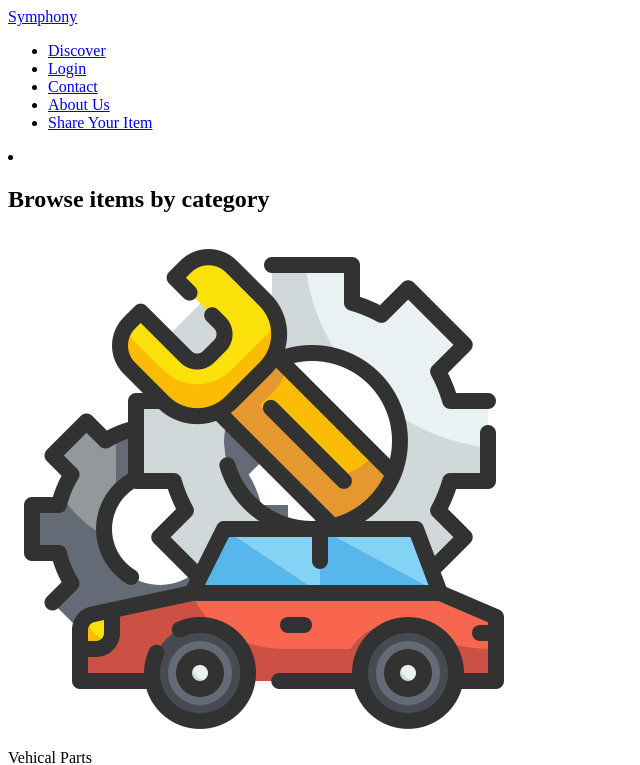
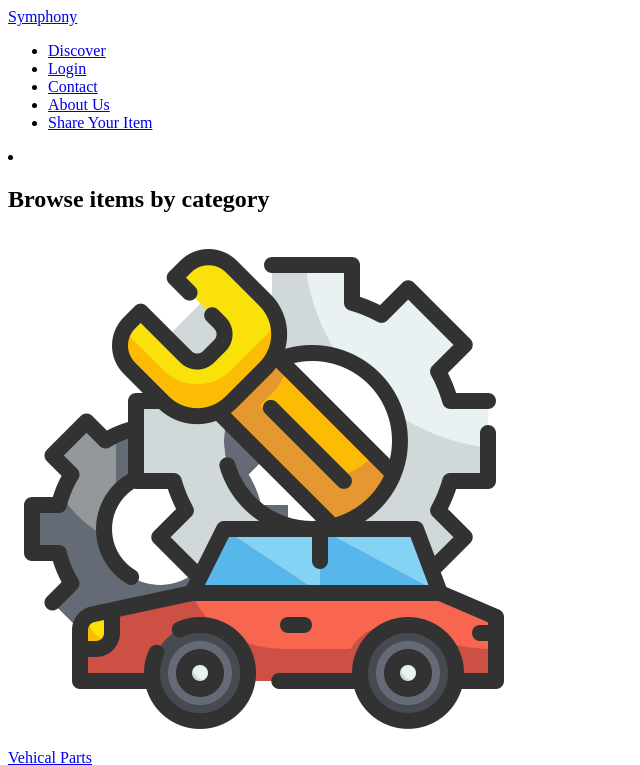
Before and after one commit to whdcharuka/New, a Next.js app: page / in a window 1280 px wide. Shown: the top 765 px of the page, without its empty margins (0-640 px from the left). Built offline with nearby package versions, Linux system fonts and the light colour scheme.

Commit message:
modified

```diff
--- a/pages/index.js
+++ b/pages/index.js
@@ -13,78 +13,78 @@ const Wrapper = () => {
       {
         cateImg: "./images/Categories/car.png",
         title: "Vehical Parts",
-        path:"./Vehicalparts",
+        path:"./Components/Vehicalparts",
       },
       {
         cateImg: "./images/Categories/smartphone (2).png",
         title: "Electronics",
-        path:"./ElectronicDevices",
+        path:"./Components/Electronics",
       },
       {
         cateImg: "./images/Categories/house.png",
         title: "Home & Garden",
-        path:"./HomeGarden",
+        path:"./Components/HomeGarden",
       },
       {
         cateImg: "./images/Categories/cat.png",
         title: "Pets",
-        path:"./Animals",
+        path:"./Components/Animals",
       },
       {
         cateImg: "./images/Categories/toys.png",
         title: "Toys",
-        path:"/Toys",
+        path:"/Components/Toys",
       },
       {
         cateImg: "./images/Categories/sports.png",
         title: "Hobby & Sport",
-        path:"./HobbySport",
+        path:"./Components/HobbySport",
       },
       {
         cateImg: "./images/Categories/burger.png",
         title: "Food",
-        path:"./Foods",
+        path:"./Components/Foods",
       },
       {
         cateImg: "./images/Categories/education.png",
         title: "Education",
-        path:"./Education",
+        path:"./Components/Education",
       },
       {
         cateImg: "./images/Categories/essential-oil.png",
         title: "Essentials",
-        path:"./Essentials",
+        path:"./Components/Essentials",
       },
       {
         cateImg: "./images/Categories/dress.png",
         title: "Fashion & Beauty",
-        path:"./FashionBeauty",
+        path:"./Components/FashionBeauty",
       },
       {
         cateImg: "./images/Categories/giftbox.png",
         title: "Gifts",
-        path:"./Gifts",
+        path:"./Components/Gifts",
       },
       {
         cateImg: "./images/Categories/guitar.png",
         title: "Music",
-        path:"./Music",
+        path:"./Components/Music",
       },
     ]
     return (
       <>
 <Navbar/>
 <section className='wrapper123 wbackground123'>
-        <h1 className="how1">Browse items by category</h1>
+        <h2 className="how1">Browse items by category</h2>
           <div className='wcontainer grid5'>
             {data.map((val, index) => {
               return (
                 <div key={index}>
-                  <Link href={val.path}></Link>
+                  <Link className="link" href={val.path}>
                   <div className="category1">
                    <img src={val.cateImg} alt='' />
                   </div>
-                  <span>{val.title}</span>
+                  <span>{val.title}</span></Link>
                 </div>
               )
             })}
@@ -94,7 +94,7 @@ const Wrapper = () => {
         <Head><title>Terms & Conditions</title></Head>
     <section className={styles.bg1}>
 
-        <h1 className={styles.text1}>How it works?</h1>
+        <h3 className={styles.text1}>How it works?</h3>
 
 
         <div className='container'>
```
